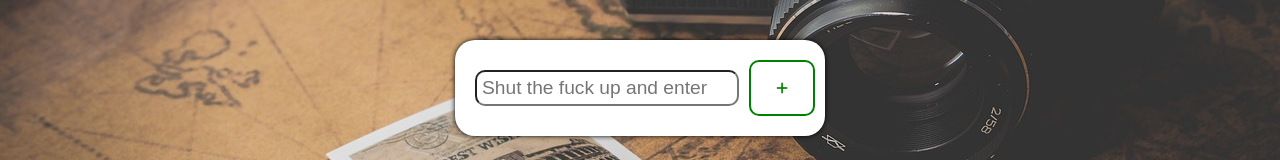
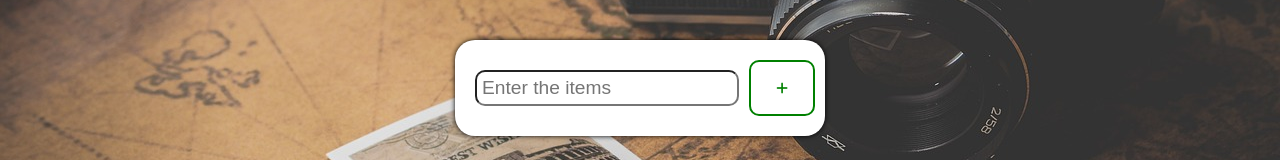
Before and after one commit to tushar5563/ToDoList, a plain HTML site: page index.html in a window 1280 px wide. Shown: the part 310-470 px from the top of the page. Drawn offline with Linux system fonts and the light colour scheme.

Commit message:
Update index.html

```diff
--- a/index.html
+++ b/index.html
@@ -24,7 +24,7 @@
 <body>
     <div class="container">
         <div id="add-task-container">
-            <input type="text" placeholder="Shut the fuck up and enter" id="input-task"/>
+            <input type="text" placeholder="Enter the items" id="input-task"/>
             <button id="add-task"><i class="fa-solid fa-plus"></i></button>
         </div>
         <div id="task-container"></div>
```
